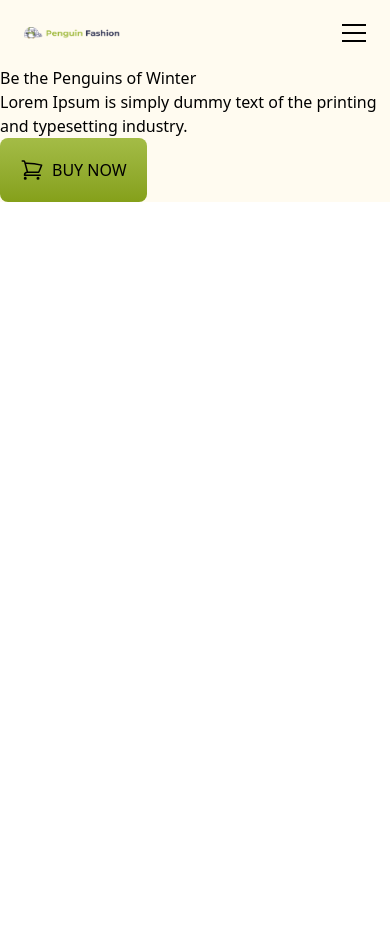
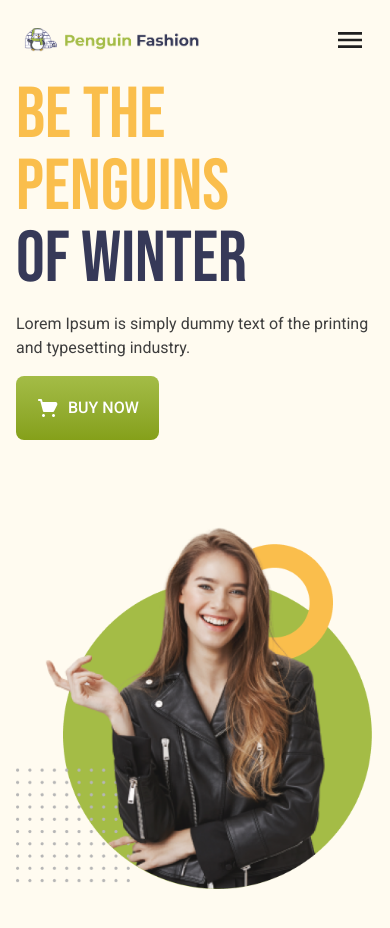
Before and after one commit to FahimFaysalNirjhar/PENGUIN-FASHION, a plain HTML site: page index.html in a window 390 px wide. Before the commit the page ends 844 px from the top, so only its background shows below. Drawn offline with nearby package versions, Linux system fonts and the light colour scheme.

Commit message:
banner section completed

```diff
--- a/index.html
+++ b/index.html
@@ -3,7 +3,21 @@
   <head>
     <meta charset="UTF-8" />
     <meta name="viewport" content="width=device-width, initial-scale=1.0" />
+    <link rel="preconnect" href="https://fonts.googleapis.com" />
+    <link rel="preconnect" href="https://fonts.gstatic.com" crossorigin />
+    <link
+      href="https://fonts.googleapis.com/css2?family=Bebas+Neue&family=Roboto:ital,wght@0,100..900;1,100..900&display=swap"
+      rel="stylesheet"
+    />
     <script src="https://cdn.jsdelivr.net/npm/@tailwindcss/browser@4"></script>
+    <style>
+      .font-bebas-neue {
+        font-family: "Bebas Neue", sans-serif;
+      }
+      .font-roboto {
+        font-family: "Roboto", sans-serif;
+      }
+    </style>
   </head>
 
   <body>
@@ -13,7 +27,7 @@
       >
         <!-- Logo -->
         <img
-          class="w-24 md:w-2xs cursor-pointer transition-transform duration-300 hover:scale-110"
+          class="w-44 md:w-2xs cursor-pointer transition duration-300 hover:scale-110 active:scale-110 hover:opacity-80 active:opacity-80"
           src="icons/logo.png"
           alt="Logo"
         />
@@ -26,9 +40,17 @@
           for="menu-toggle"
           class="flex flex-col gap-1.5 cursor-pointer md:hidden z-20 peer-checked:hidden"
         >
-          <span class="w-6 h-0.5 bg-black"></span>
-          <span class="w-6 h-0.5 bg-black"></span>
-          <span class="w-6 h-0.5 bg-black"></span>
+          <svg
+            xmlns="http://www.w3.org/2000/svg"
+            height="32px"
+            viewBox="0 -960 960 960"
+            width="32px"
+            fill="#1f1f1f"
+          >
+            <path
+              d="M120-240v-80h720v80H120Zm0-200v-80h720v80H120Zm0-200v-80h720v80H120Z"
+            />
+          </svg>
         </label>
 
         <!-- Sidebar Menu -->
@@ -40,7 +62,17 @@
             for="menu-toggle"
             class="self-end cursor-pointer text-2xl font-bold px-4 text-gray-700 md:hidden"
           >
-            ✕
+            <svg
+              xmlns="http://www.w3.org/2000/svg"
+              height="32px"
+              viewBox="0 -960 960 960"
+              width="32px"
+              fill="#1f1f1f"
+            >
+              <path
+                d="m256-200-56-56 224-224-224-224 56-56 224 224 224-224 56 56-224 224 224 224-56 56-224-224-224 224Z"
+              />
+            </svg>
           </label>
 
           <ul
@@ -77,32 +109,46 @@
           </ul>
         </div>
       </nav>
-      <div class="banner">
-        <h1>Be the Penguins of Winter</h1>
-        <p>
+      <div
+        class="banner flex flex-col md:flex-row justify-center justify-evenly items-center gap-20 pb-16 px-4"
+      >
+        <div class="banner-description">
+          <h1 class="font-bebas-neue text-7xl text-[#363958]">
+            <span class="text-[#FABE4C]">Be the Penguins</span> <br />
+            of Winter
+          </h1>
+          <p class="font-roboto text-[#3E3E3E] text-base md:w-[370px] my-4">
             Lorem Ipsum is simply dummy text of the printing and typesetting
             industry.
           </p>
           <button
-          class="uppercase inline-flex gap-2 p-5 bg-gradient-to-b from-[#A4BC46] to-[#85A019] rounded-lg"
+            class="uppercase inline-flex gap-2 p-5 bg-gradient-to-b from-[#A4BC46] to-[#85A019] rounded-lg font-roboto text-white font-medium transition duration-300 hover:scale-110 active:scale-110 hover:opacity-80 active:opacity-80"
           >
             <svg
               xmlns="http://www.w3.org/2000/svg"
+              width="24"
+              height="24"
+              viewBox="0 0 24 24"
               fill="none"
-            viewBox="0 0 24 24"
-            stroke-width="1.5"
-            stroke="currentColor"
-            class="size-6"
             >
               <path
-              stroke-linecap="round"
-              stroke-linejoin="round"
-              d="M2.25 3h1.386c.51 0 .955.343 1.087.835l.383 1.437M7.5 14.25a3 3 0 0 0-3 3h15.75m-12.75-3h11.218c1.121-2.3 2.1-4.684 2.924-7.138a60.114 60.114 0 0 0-16.536-1.84M7.5 14.25 5.106 5.272M6 20.25a.75.75 0 1 1-1.5 0 .75.75 0 0 1 1.5 0Zm12.75 0a.75.75 0 1 1-1.5 0 .75.75 0 0 1 1.5 0Z"
+                d="M21.08 6.99998C20.9072 6.7006 20.6598 6.45111 20.3618 6.27585C20.0639 6.10059 19.7256 6.00554 19.38 5.99998H6.58L6 3.73998C5.9414 3.52181 5.81066 3.32992 5.62908 3.19555C5.44749 3.06118 5.22576 2.99224 5 2.99998H3C2.73478 2.99998 2.48043 3.10533 2.29289 3.29287C2.10536 3.48041 2 3.73476 2 3.99998C2 4.26519 2.10536 4.51955 2.29289 4.70708C2.48043 4.89462 2.73478 4.99998 3 4.99998H4.24L7 15.26C7.0586 15.4781 7.18934 15.67 7.37092 15.8044C7.55251 15.9388 7.77424 16.0077 8 16H17C17.1847 15.9994 17.3656 15.9477 17.5227 15.8507C17.6798 15.7536 17.8069 15.6149 17.89 15.45L21.17 8.88998C21.3122 8.59199 21.3783 8.26345 21.3626 7.93366C21.3469 7.60387 21.2498 7.2831 21.08 6.99998Z"
+                fill="white"
+              />
+              <path
+                d="M7.5 21C8.32843 21 9 20.3284 9 19.5C9 18.6716 8.32843 18 7.5 18C6.67157 18 6 18.6716 6 19.5C6 20.3284 6.67157 21 7.5 21Z"
+                fill="white"
+              />
+              <path
+                d="M17.5 21C18.3284 21 19 20.3284 19 19.5C19 18.6716 18.3284 18 17.5 18C16.6716 18 16 18.6716 16 19.5C16 20.3284 16.6716 21 17.5 21Z"
+                fill="white"
               />
             </svg>
             Buy Now
           </button>
         </div>
+        <img src="images/model.png" alt="" />
+      </div>
     </header>
   </body>
 </html>
```
Lines whose indentation alone changed are shown as unchanged.
